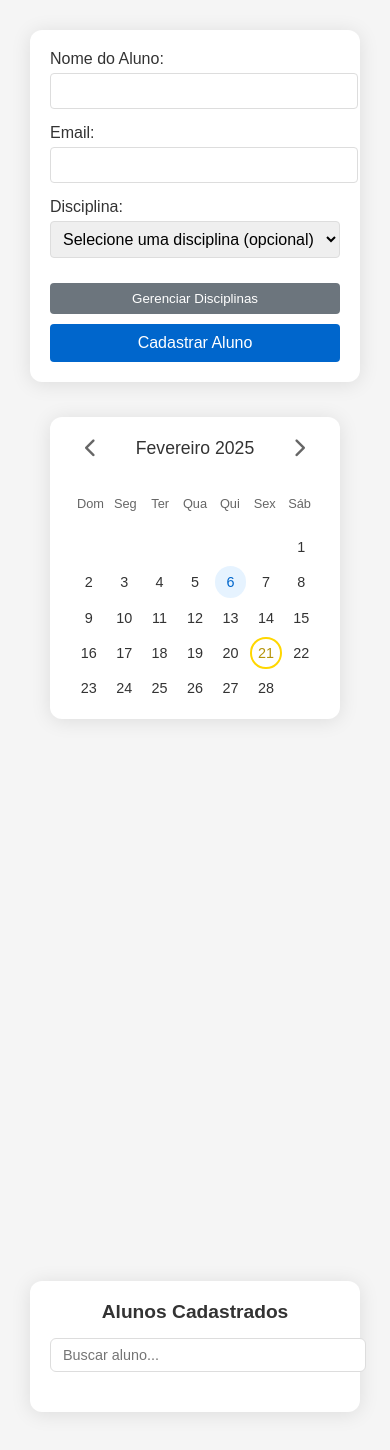
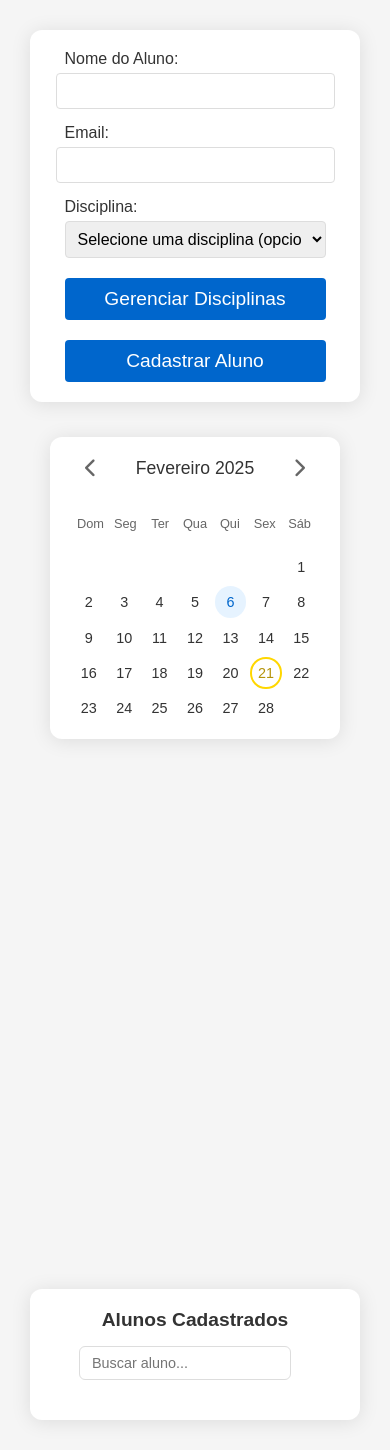
Before and after one commit to Walessonrdreis/Components, a PHP site: page / in a window 390 px wide. Before the commit the page ends 1414 px from the top, so only its background shows below. Run offline with PHP 8.4, Linux system fonts and the light colour scheme; data comes from the database, SQL or seed files in the repository; data that the repository does not hold is empty; some libraries are stand-ins or nearby versions.

Commit message:
refactor: Enhance calendar and student management UI with responsive design and improved interactions

```diff
--- a/Calendar/api/AgendamentoController.php
+++ b/Calendar/api/AgendamentoController.php
@@ -289,7 +289,10 @@ class AgendamentoController {
             $this->conn->beginTransaction();
 
             // Verifica se o aluno existe
-            $stmt = $this->conn->prepare("SELECT id FROM alunos WHERE id = :aluno_id");
+            $stmt = $this->conn->prepare("
+                SELECT id FROM alunos
+                WHERE id = :aluno_id
+            ");
             $stmt->bindParam(':aluno_id', $aluno_id);
             $stmt->execute();
 
@@ -297,27 +300,28 @@ class AgendamentoController {
                 throw new Exception('Aluno não encontrado');
             }
 
-            // Busca o ID do tipo de aula
-            $stmt = $this->conn->prepare("
-                SELECT id FROM tipos_aula
-                WHERE nome = :tipo_aula
-            ");
-            $stmt->bindParam(':tipo_aula', $dados['tipo_aula']);
-            $stmt->execute();
-            $tipo_aula_id = $stmt->fetchColumn();
-
-            if (!$tipo_aula_id) {
-                throw new Exception('Tipo de aula inválido');
+            // Busca o ID da disciplina se foi informada
+            $disciplina_id = null;
+            if (!empty($dados['disciplina'])) {
+                $stmt = $this->conn->prepare("
+                    SELECT id FROM disciplinas
+                    WHERE nome = :disciplina
+                ");
+                $stmt->bindParam(':disciplina', $dados['disciplina']);
+                $stmt->execute();
+                $disciplina_id = $stmt->fetchColumn();
             }
 
             // Atualiza os dados do aluno
             $stmt = $this->conn->prepare("
                 UPDATE alunos
-                SET nome = :nome
+                SET nome = :nome,
+                    email = :email
                 WHERE id = :aluno_id
             ");
 
             $stmt->bindParam(':nome', $dados['nome']);
+            $stmt->bindParam(':email', $dados['email']);
             $stmt->bindParam(':aluno_id', $aluno_id);
             $stmt->execute();
 
@@ -334,13 +338,13 @@ class AgendamentoController {
             if (isset($dados['aulas']) && !empty($dados['aulas'])) {
                 $stmt = $this->conn->prepare("
                     INSERT INTO agendamentos
-                    (aluno_id, tipo_aula_id, data_aula, horario)
-                    VALUES (:aluno_id, :tipo_aula_id, :data_aula, :horario)
+                    (aluno_id, disciplina_id, data_aula, horario)
+                    VALUES (:aluno_id, :disciplina_id, :data_aula, :horario)
                 ");
 
                 foreach ($dados['aulas'] as $aula) {
                     $stmt->bindParam(':aluno_id', $aluno_id);
-                    $stmt->bindParam(':tipo_aula_id', $tipo_aula_id);
+                    $stmt->bindParam(':disciplina_id', $disciplina_id);
                     $stmt->bindParam(':data_aula', $aula['data']);
                     $stmt->bindParam(':horario', $aula['horario']);
                     $stmt->execute();
--- a/Calendar/components/AlunosList/AlunosList.css
+++ b/Calendar/components/AlunosList/AlunosList.css
@@ -24,7 +24,7 @@
 }
 
 .search-input {
-    width: 100%;
+    width: 80%;
     padding: 8px 12px;
     border: 1px solid #ddd;
     border-radius: 6px;
@@ -336,7 +346,7 @@
 
     .alunos-search {
         flex: 1;
-        width: 100%;
+        width: 80%;
     }
 
     .aluno-card {
--- a/Calendar/components/Calendar/Calendar.css
+++ b/Calendar/components/Calendar/Calendar.css
@@ -268,6 +268,11 @@ h1 {
     .calendar {
         min-width: 280px;
         padding: 15px;
+
+    }
+    .calendar-container {
+        height: 80%;
+
     }
 
     .current-month {
--- a/Calendar/components/Calendar/Calendar.js
+++ b/Calendar/components/Calendar/Calendar.js
@@ -218,27 +218,28 @@
         }
 
         updateSelectedDatesList() {
-            if (!this.$selectedDatesContainer.length) return;
+            const $list = this.$container.find('.selected-dates-list');
+            $list.empty();
+            const $calendarContainer = $('.calendar-container');
 
-            this.$selectedDatesContainer.empty();
-
-            const sortedDates = Array.from(this.selectedDates).sort();
-
-            if (sortedDates.length > 0) {
-                this.$container.closest('.calendar-container').addClass('has-selected-dates');
-            } else {
-                this.$container.closest('.calendar-container').removeClass('has-selected-dates');
+            if (this.selectedDates.size === 0) {
+                $calendarContainer.removeClass('has-selected-dates');
+                $list.html('<p>Nenhuma data selecionada</p>');
+                return;
             }
 
-            sortedDates.forEach(dateStr => {
-                const date = new Date(dateStr);
-                const formattedDate = date.toLocaleDateString('pt-BR', {
+            $calendarContainer.addClass('has-selected-dates');
+
+            const datesList = Array.from(this.selectedDates).sort();
+            datesList.forEach(date => {
+                const dateObj = new Date(date);
+                const formattedDate = dateObj.toLocaleDateString('pt-BR', {
                     day: '2-digit',
                     month: '2-digit',
                     year: 'numeric'
                 });
 
-                const time = this.selectedDateTimes.get(dateStr) || this.defaultTime;
+                const time = this.selectedDateTimes.get(date) || this.defaultTime;
 
                 const $dateItem = $('<div>', {
                     class: 'selected-date-item'
@@ -251,27 +252,27 @@
                         }),
                         $('<i>', {
                             class: `fas fa-clock time-icon ${this.useDefaultTime ? 'disabled' : ''}`,
-                            'data-date': dateStr
+                            'data-date': date
                         })
                     ),
                     $('<button>', {
                         class: 'remove-date',
-                        'data-date': dateStr,
+                        'data-date': date,
                         html: '<i class="fas fa-times"></i>'
                     })
                 );
 
-                this.$selectedDatesContainer.append($dateItem);
+                $list.append($dateItem);
             });
 
             // Adiciona eventos para os ícones de relógio
-            this.$selectedDatesContainer.on('click', '.time-icon:not(.disabled)', (e) => {
+            $list.on('click', '.time-icon:not(.disabled)', (e) => {
                 const dateStr = $(e.currentTarget).data('date');
                 this.showTimePopup($(e.currentTarget), dateStr);
             });
 
             // Mantém o evento de remoção
-            this.$selectedDatesContainer.on('click', '.remove-date', (e) => {
+            $list.on('click', '.remove-date', (e) => {
                 const dateStr = $(e.currentTarget).data('date');
                 this.selectedDates.delete(dateStr);
                 this.selectedDateTimes.delete(dateStr);
--- a/Calendar/index.html
+++ b/Calendar/index.html
@@ -30,6 +30,9 @@
 
         .form-group {
             margin-bottom: 15px;
+            display: flex;
+            flex-direction: column;
+            align-items: center;
         }
 
         .form-group label {
@@ -37,16 +40,36 @@
             margin-bottom: 5px;
             color: #333;
             font-weight: 500;
+            width: 70%;
+            text-align: left;
         }
 
         .form-group input,
         .form-group select {
-            width: 100%;
+            width: 70%;
             padding: 8px;
             border: 1px solid #ddd;
             border-radius: 4px;
             font-size: 1em;
         }
+
+        .btn-gerenciar-disciplinas {
+
+            background: #0066cc;
+            color: white;
+            border: none;
+            padding: 10px 20px;
+            border-radius: 4px;
+            font-size: 1.2em;
+            display: flex;
+            justify-content: center;
+            align-items: center;
+            margin: 0 auto;
+            margin-top: 20px;
+            width: 70%;
+            max-width: 300px;
+        }
+
 
         .btn-cadastrar {
             background: #0066cc;
@@ -55,9 +78,20 @@
             padding: 10px 20px;
             border-radius: 4px;
             cursor: pointer;
-            font-size: 1em;
+            font-size: 1.2em;
             transition: background 0.2s;
+            margin: 0 auto;
+            display: flex;
+            justify-content: center;
+            align-items: center;
+            margin-top: 20px;
+            width: 70%;
+            max-width: 300px;
+
+
+
         }
+
 
         .btn-cadastrar:hover {
             background: #0052a3;
@@ -122,13 +156,66 @@
             margin-top: 20px;
         }
 
+        .search-input {
+            margin-right: 100px;
+        }
+
+        /* Estilos para o container do calendário */
+        .calendar-container {
+            display: flex;
+            gap: 20px;
+            transition: all 0.3s ease;
+        }
+
+        /* Estado inicial do calendário */
+        #meu-calendario {
+            width: 100%;
+            transition: all 0.3s ease;
+        }
+
+        /* Estado inicial do container de datas selecionadas */
+        .selected-dates-container {
+            width: 0;
+            opacity: 0;
+            overflow: hidden;
+            transition: all 0.3s ease;
+        }
+
+        /* Classes para quando houver datas selecionadas */
+        .calendar-container.has-selected-dates #meu-calendario {
+            width: 50%;
+        }
+
+        .calendar-container.has-selected-dates .selected-dates-container {
+            width: 50%;
+            opacity: 1;
+            overflow: visible;
+        }
+
         @media (max-width: 768px) {
+
+            .form-group input,
+            .form-group select,
+            .form-group label {
+                width: 90%;
+            }
+
+            .btn-gerenciar-disciplinas,
+            .btn-cadastrar {
+                width: 90%;
+            }
+
             .main-container {
                 padding: 10px;
             }
 
             .calendar-container {
                 flex-direction: column;
+            }
+
+            .calendar-container.has-selected-dates #meu-calendario,
+            .calendar-container.has-selected-dates .selected-dates-container {
+                width: 100%;
             }
 
             #meu-calendario {
```
Also changed, not shown: other parts of Calendar/components/AlunosList/AlunosList.css (+75 -4 lines), Calendar/components/AlunosList/AlunosList.js (+61 -24 lines).
